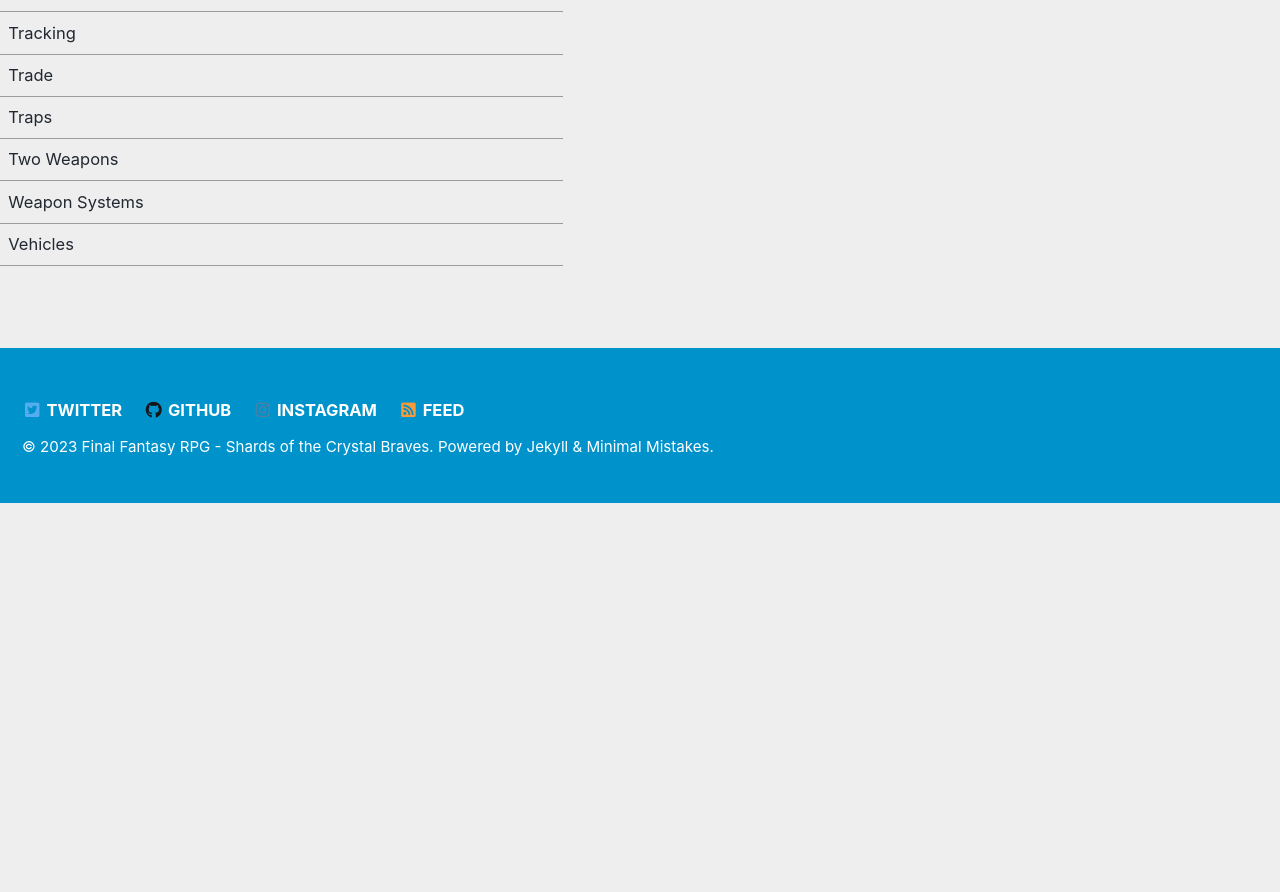
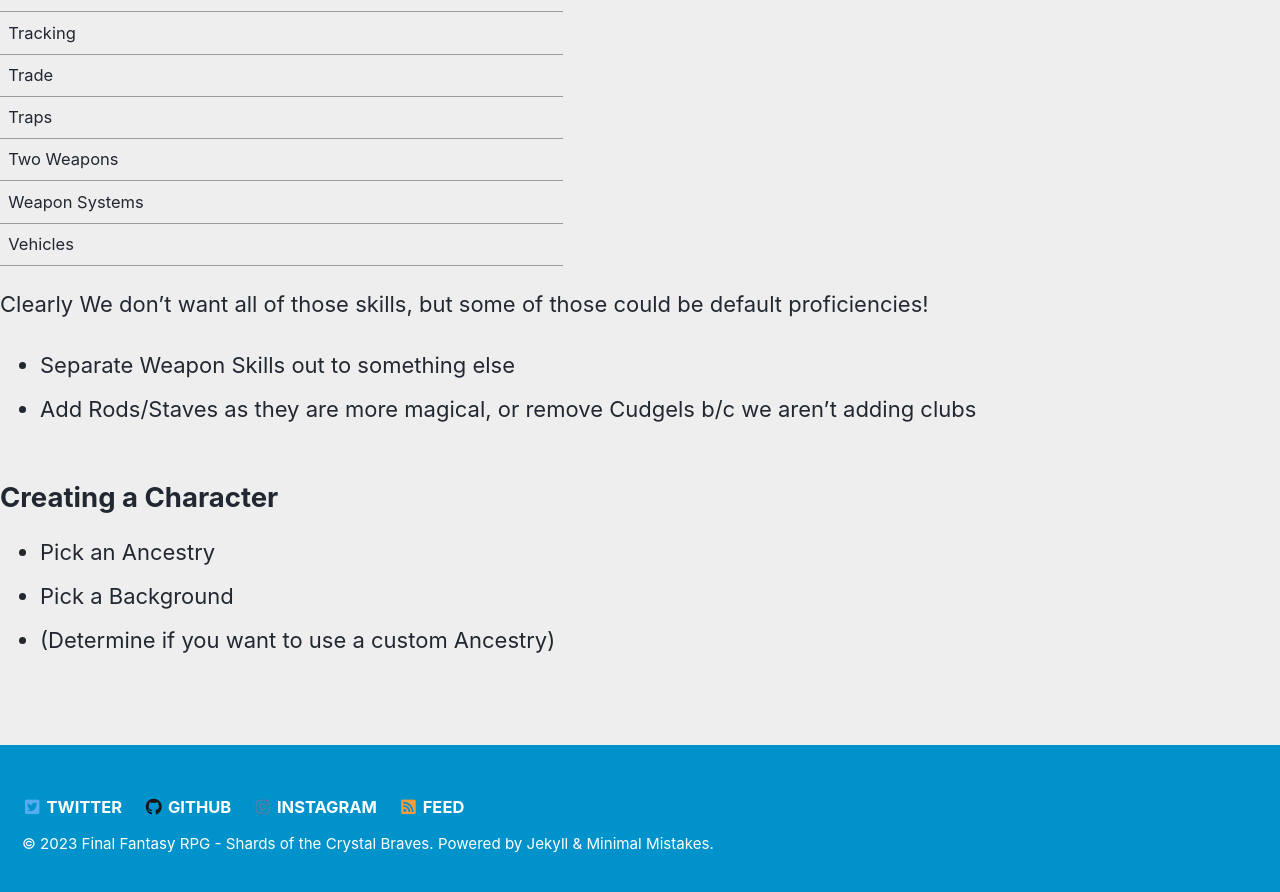
Before and after one commit to alyons/ffrpg3.5, a Jekyll site: the page built from docs/Shards of the Crystal Braves/Raw Rules.md, in a window 1280 px wide and 900 px high, scrolled down 5422 px. Shown: the top 892 px of the window. Built offline with Jekyll 4.4.1, drawn with Linux system fonts in a browser that asks for light colours; cached includes are drawn as plain includes; our own code applies the rules of GitHub Pages for plain Markdown files; before the commit the page ends 5925 px from its top, so only the background shows below that.

Commit message:
vault backup: 2023-01-10 18:28:20

```diff
--- a/docs/Shards of the Crystal Braves/Raw Rules.md
+++ b/docs/Shards of the Crystal Braves/Raw Rules.md
@@ -134,3 +134,15 @@ Social Stats: Int, Wis, Cha
 | Two Weapons     |              |                      |             |
 | Weapon Systems  |              |                      |             |
 | Vehicles        |              |                      |             |
+
+
+Clearly We don't want all of those skills, but some of those could be default proficiencies!
+
+- Separate Weapon Skills out to something else
+- Add Rods/Staves as they are more magical, or remove Cudgels b/c we aren't adding clubs
+
+## Creating a Character
+
+- Pick an Ancestry
+- Pick a Background
+- (Determine if you want to use a custom Ancestry)
```
Also changed, not shown: .obsidian/workspace.json (added).
